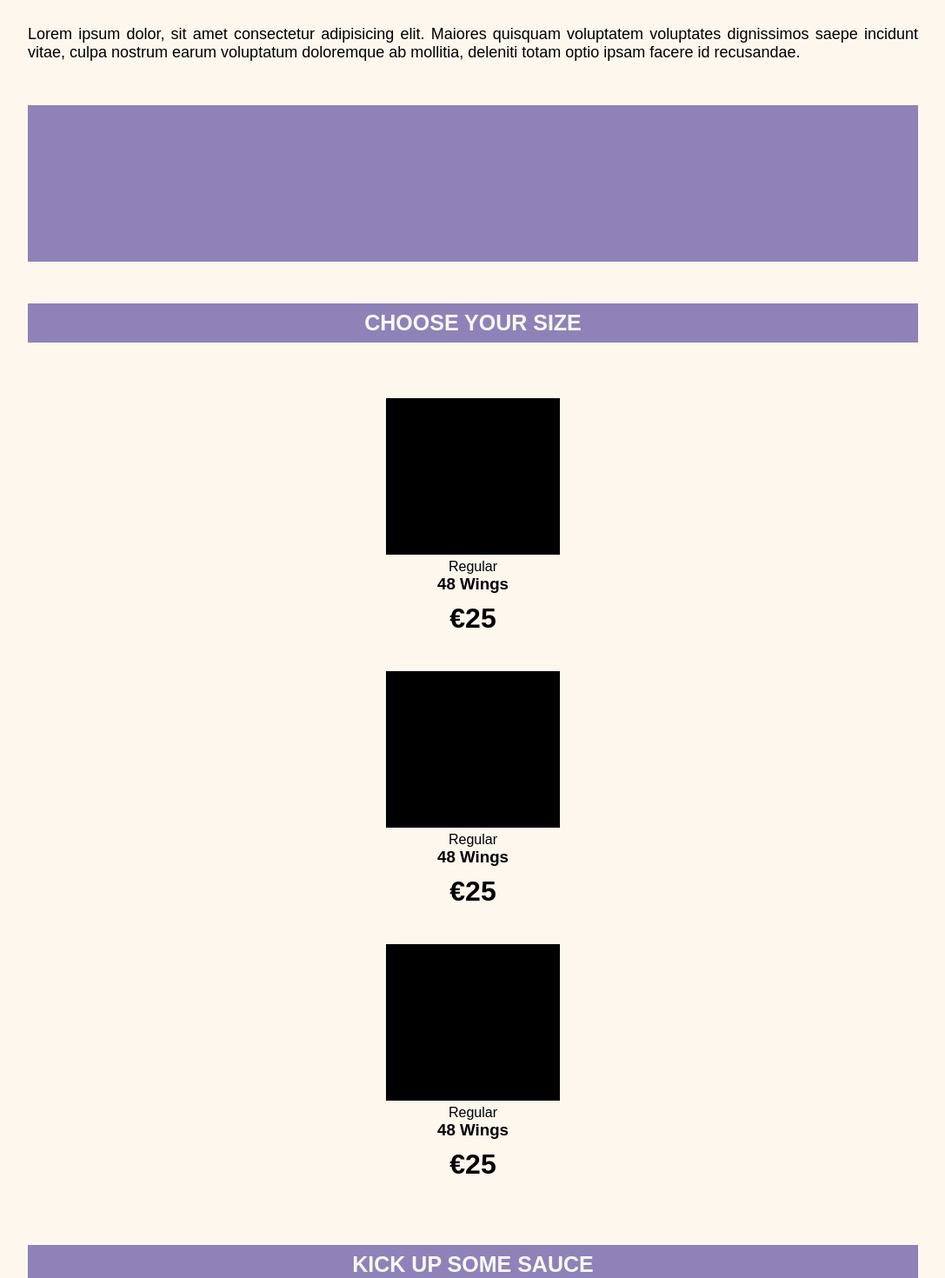
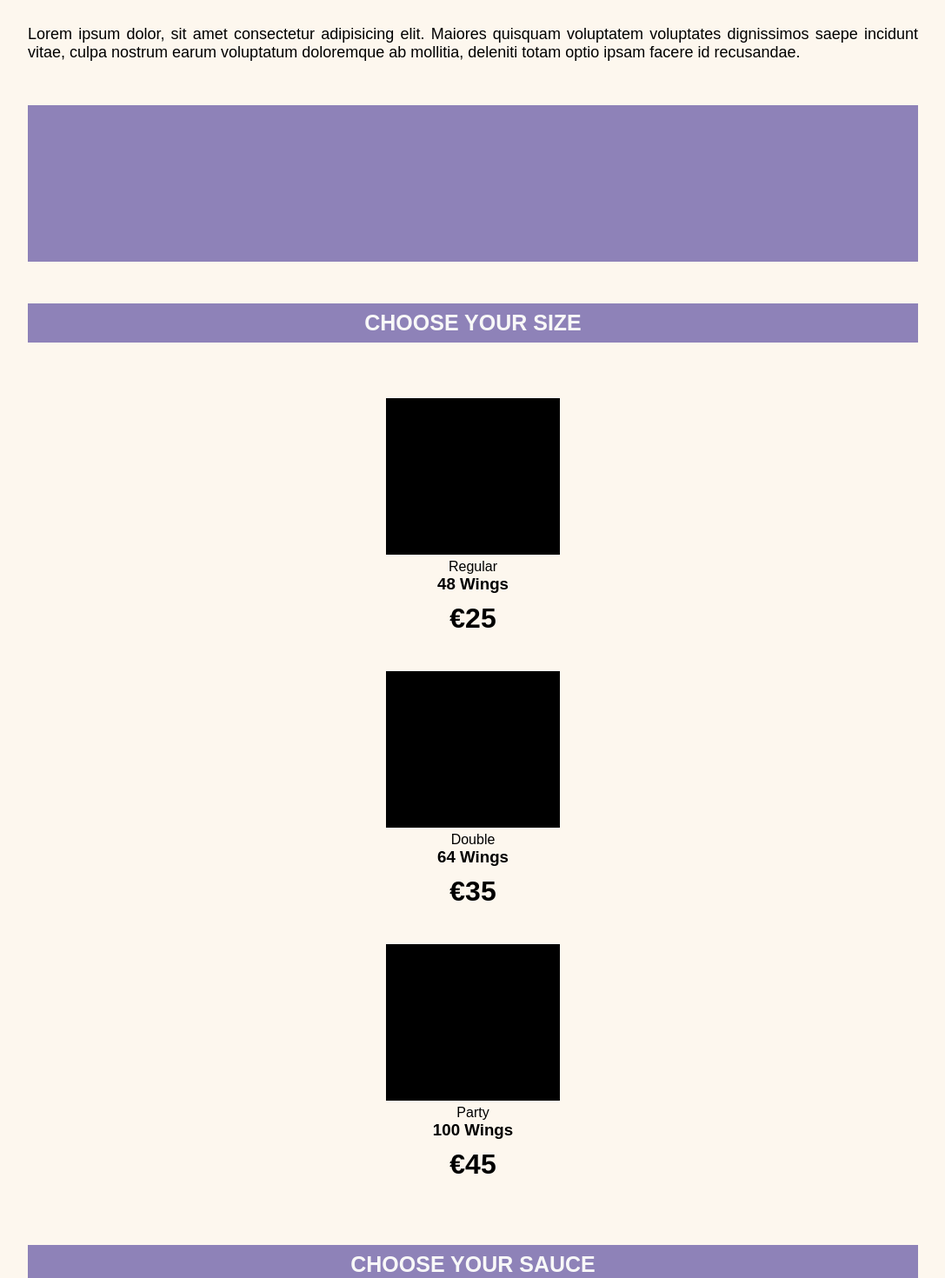
Before and after one commit to Brainilio/Rodrigues_TakeOut, a React (Create React App) app: page / in a window 1280 px wide. Shown: the part 1100-2570 px from the top of the page at 87% size, without its empty margins (96-1183 px from the left). Built offline with nearby package versions, Linux system fonts and the light colour scheme.

Commit message:
added everything to components

```diff
--- a/src/App.js
+++ b/src/App.js
@@ -1,130 +1,19 @@
 import React, { Component } from "react"
+
+// Page sections
+import Landing from "./content/Landing"
+import About from "./content/About"
+import Menu from "./content/Menu"
+import Contact from "./content/Contact"
 
 class App extends Component {
 	render() {
 		return (
 			<>
-				<div className='landing'>
-					<div className='landing-logo'>
-						<h1>Rodrigues</h1>
-						<span>Takeout</span>
-					</div>
-					<button>
-						<strong>SEE MENU</strong>
-					</button>
-				</div>
-				<div className='about'>
-					<div className='about-text'>
-						<h1 className='about-text-header'>About Rodrigues</h1>
-						<p className='about-text-paragraph'>
-							Lorem ipsum dolor sit amet, consectetur adipisicing elit. Tenetur
-							quasi exercitationem veniam eligendi. Praesentium necessitatibus,
-							repellendus quo magni quisquam a laboriosam eum quaerat sequi
-							maiores, optio eligendi. Minima, tenetur aperiam!
-						</p>
-						{/* <button className='see-menu'>
-						<strong>SEE MENU</strong>
-					</button> */}
-					</div>
-					<div className='picture'></div>
-				</div>
-				<div className='menu-divider'>
-					<h1>MENU</h1>
-				</div>
-				<div className='menu-page'>
-					<div className='about-items'>
-						{/* description */}
-						<div className='wings-description'>
-							<h1 className='wings-description-header'>RODRIGUES' WINGS</h1>
-							<p className='wings-description-paragraph'>
-								Lorem ipsum dolor, sit amet consectetur adipisicing elit.
-								Maiores quisquam voluptatem voluptates dignissimos saepe
-								incidunt vitae, culpa nostrum earum voluptatum doloremque ab
-								mollitia, deleniti totam optio ipsam facere id recusandae.
-							</p>
-						</div>
-						<div className='wings-picture'></div>
-					</div>
-
-					{/* choose your size */}
-
-					<div className='side-divider'>
-						<h1>CHOOSE YOUR SIZE</h1>
-					</div>
-
-					{/* size row */}
-					<div className='size-row'>
-						{/* Single item */}
-						<div className='chicken-item-size'>
-							<div className='chicken-item-picture'></div>
-							{/* Single item description  */}
-							<span>Regular</span>
-							<h3>48 Wings</h3>
-							<h1>€25</h1>
-						</div>
-						<div className='chicken-item-size'>
-							<div className='chicken-item-picture'></div>
-							{/* Single item description  */}
-							<span>Regular</span>
-							<h3>48 Wings</h3>
-							<h1>€25</h1>
-						</div>
-						<div className='chicken-item-size'>
-							<div className='chicken-item-picture'></div>
-							{/* Single item description  */}
-							<span>Regular</span>
-							<h3>48 Wings</h3>
-							<h1>€25</h1>
-						</div>
-					</div>
-					<div className='side-divider'>
-						<h1>KICK UP SOME SAUCE</h1>
-					</div>
-					{/* Sauce row */}
-					<div className='size-row'>
-						{/* Single item */}
-						<div className='chicken-item-size'>
-							<div className='chicken-item-picture'></div>
-							{/* Single item description  */}
-							<h3>48 Wings</h3>
-						</div>
-						<div className='chicken-item-size'>
-							<div className='chicken-item-picture'></div>
-							{/* Single item description  */}
-							<h3>48 Wings</h3>
-						</div>
-						<div className='chicken-item-size'>
-							<div className='chicken-item-picture'></div>
-							{/* Single item description  */}
-							<h3>48 Wings</h3>
-						</div>
-						<div className='chicken-item-size'>
-							<div className='chicken-item-picture'></div>
-							{/* Single item description  */}
-							<h3>48 Wings</h3>
-						</div>
-						<div className='chicken-item-size'>
-							<div className='chicken-item-picture'></div>
-							{/* Single item description  */}
-							<h3>48 Wings</h3>
-						</div>
-						<div className='chicken-item-size'>
-							<div className='chicken-item-picture'></div>
-							{/* Single item description  */}
-							<h3>48 Wings</h3>
-						</div>
-					</div>
-					<div className='order-box'>
-						<h1>ORDER NOW</h1>
-						<span className='description-order'>
-							Please order ahead of time! <br /> Questions or ready to order?
-						</span>
-						<i className='fa fa-whatsapp'></i>
-						<span className='telephone-number'>
-							<a href='tel:+31634500512'>+31634500512</a>
-						</span>
-					</div>
-				</div>
+				<Landing />
+				<About />
+				<Menu />
+				<Contact />
 			</>
 		)
 	}
--- /dev/null
+++ b/src/components/CardSauce.js
@@ -0,0 +1,12 @@
+import React from "react"
+
+const CardSauce = (props) => {
+	return (
+		<div className='chicken-item-size'>
+			<div className='chicken-item-picture'></div>
+			<h3>{props.sauceName}</h3>
+		</div>
+	)
+}
+
+export default CardSauce
--- /dev/null
+++ b/src/components/CardSize.js
@@ -0,0 +1,15 @@
+import React from "react"
+
+const CardSize = (props) => {
+	return (
+		<div className='chicken-item-size'>
+			<div className='chicken-item-picture'></div>
+			{/* Single item description  */}
+			<span>{props.sizeName}</span>
+			<h3>{props.Amount}</h3>
+			<h1>€{props.price}</h1>
+		</div>
+	)
+}
+
+export default CardSize
--- /dev/null
+++ b/src/components/Item_Description.js
@@ -0,0 +1,15 @@
+import React from "react"
+
+const ItemDescription = (props) => {
+	return (
+		<div className='about-items'>
+			<div className='wings-description'>
+				<h1 className='wings-description-header'>{props.name}</h1>
+				<p className='wings-description-paragraph'>{props.description}</p>
+			</div>
+			<div className='wings-picture'></div>
+		</div>
+	)
+}
+
+export default ItemDescription
--- /dev/null
+++ b/src/components/MenuDivider.js
@@ -0,0 +1,11 @@
+import React from "react"
+
+const MenuDivider = (props) => {
+	return (
+		<div className='side-divider'>
+			<h1>{props.title}</h1>
+		</div>
+	)
+}
+
+export default MenuDivider
--- a/src/content/About.js
+++ b/src/content/About.js
@@ -1,7 +1,23 @@
 import React from "react"
 
 const About = (props) => {
-	return <h1>Hi</h1>
+	return (
+		<div className='about'>
+			<div className='about-text'>
+				<h1 className='about-text-header'>About Rodrigues</h1>
+				<p className='about-text-paragraph'>
+					Lorem ipsum dolor sit amet, consectetur adipisicing elit. Tenetur
+					quasi exercitationem veniam eligendi. Praesentium necessitatibus,
+					repellendus quo magni quisquam a laboriosam eum quaerat sequi maiores,
+					optio eligendi. Minima, tenetur aperiam!
+				</p>
+				{/* <button className='see-menu'>
+						<strong>SEE MENU</strong>
+					</button> */}
+			</div>
+			<div className='picture'></div>
+		</div>
+	)
 }
 
 export default About
--- a/src/content/Contact.js
+++ b/src/content/Contact.js
@@ -1,7 +1,18 @@
 import React from "react"
 
 const Contact = (props) => {
-	return <h1>Hi</h1>
+	return (
+		<div className='order-box'>
+			<h1>ORDER NOW</h1>
+			<span className='description-order'>
+				Please order ahead of time! <br /> Questions or ready to order?
+			</span>
+			<i className='fa fa-whatsapp'></i>
+			<span className='telephone-number'>
+				<a href='tel:+31634500512'>+31634500512</a>
+			</span>
+		</div>
+	)
 }
 
 export default Contact
--- a/src/content/Landing.js
+++ b/src/content/Landing.js
@@ -1,7 +1,17 @@
 import React from "react"
 
 const Landing = (props) => {
-	return <h1>Hi</h1>
+	return (
+		<div className='landing'>
+			<div className='landing-logo'>
+				<h1>Rodrigues</h1>
+				<span>Takeout</span>
+			</div>
+			<button>
+				<strong>SEE MENU</strong>
+			</button>
+		</div>
+	)
 }
 
 export default Landing
--- a/src/content/Menu.js
+++ b/src/content/Menu.js
@@ -1,7 +1,42 @@
 import React from "react"
 
+import MenuDivider from "../components/MenuDivider"
+import CardSize from "../components/CardSize"
+import CardSauce from "../components/CardSauce"
+import ItemDescription from "../components/Item_Description"
+
 const Menu = (props) => {
-	return <h1>Hi</h1>
+	return (
+		<>
+			<div className='menu-divider'>
+				<h1>MENU</h1>
+			</div>
+			<div className='menu-page'>
+				<ItemDescription
+					name="RODRIGUES' WINGS"
+					description='Lorem ipsum dolor, sit amet consectetur adipisicing elit. Maiores
+					quisquam voluptatem voluptates dignissimos saepe incidunt vitae, culpa
+					nostrum earum voluptatum doloremque ab mollitia, deleniti totam optio
+					ipsam facere id recusandae.'
+				/>
+				<MenuDivider title='CHOOSE YOUR SIZE' />
+				<div className='size-row'>
+					<CardSize sizeName='Regular' Amount='48 Wings' price={25} />
+					<CardSize sizeName='Double' Amount='64 Wings' price={35} />
+					<CardSize sizeName='Party' Amount='100 Wings' price={45} />
+				</div>
+				<MenuDivider title='CHOOSE YOUR SAUCE' />
+				<div className='size-row'>
+					<CardSauce sauceName="Hot 'n Spicy" />
+					<CardSauce sauceName="Hot 'n Spicy" />
+					<CardSauce sauceName="Hot 'n Spicy" />
+					<CardSauce sauceName="Hot 'n Spicy" />
+					<CardSauce sauceName="Hot 'n Spicy" />
+					<CardSauce sauceName="Hot 'n Spicy" />
+				</div>
+			</div>
+		</>
+	)
 }
 
 export default Menu
```
Also changed, not shown: src/components/Card.js (deleted, +0 -7 lines).
